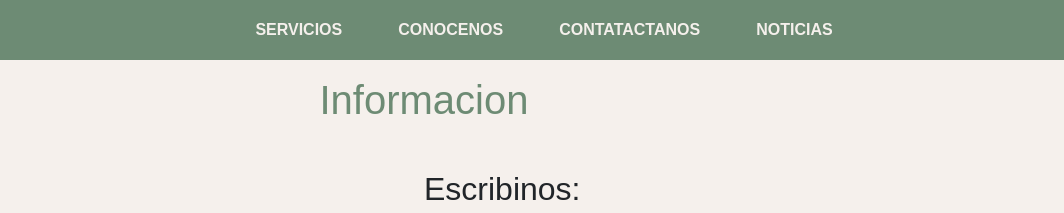
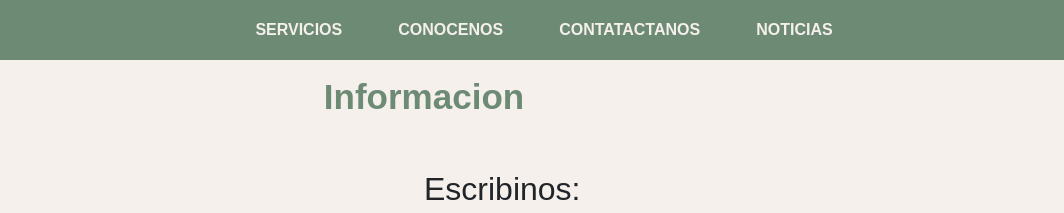
Before and after one commit to Juanmapv96/PF-Juan-Perez-Vargas., a website: page pages/contacto.html in a window 1280 px wide. Shown: the top 213 px of the page, 216-1280 px from the left. Drawn offline with nearby package versions, Linux system fonts and the light colour scheme.

```diff
--- a/scss/partials/_general.scss
+++ b/scss/partials/_general.scss
@@ -14,4 +14,6 @@
 
 .title-color{
     color: $color-secundario;
+    font-size: 35px;
+    font-weight: bold;
 }
```
Also changed, not shown: css/styles.css, 1 other file.
